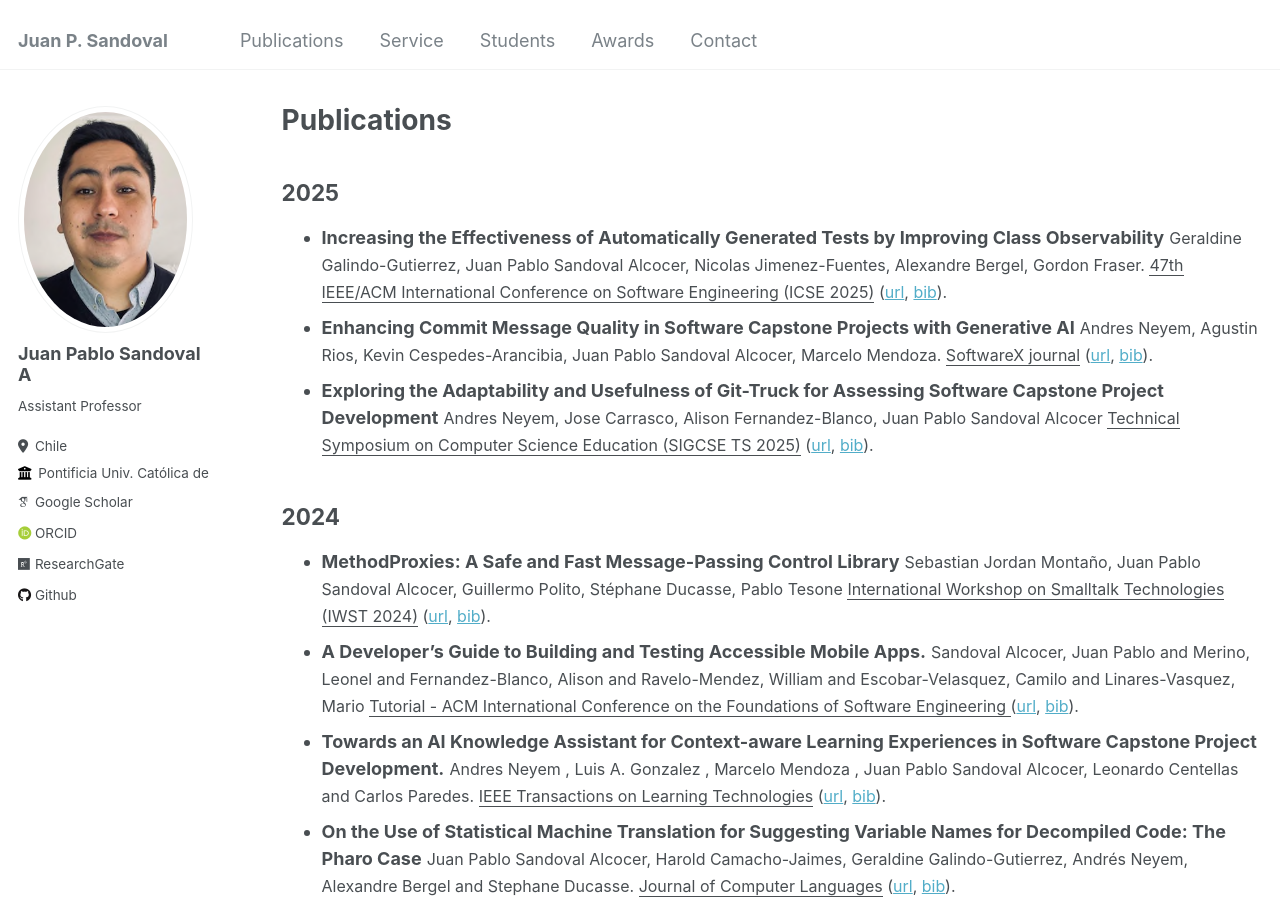
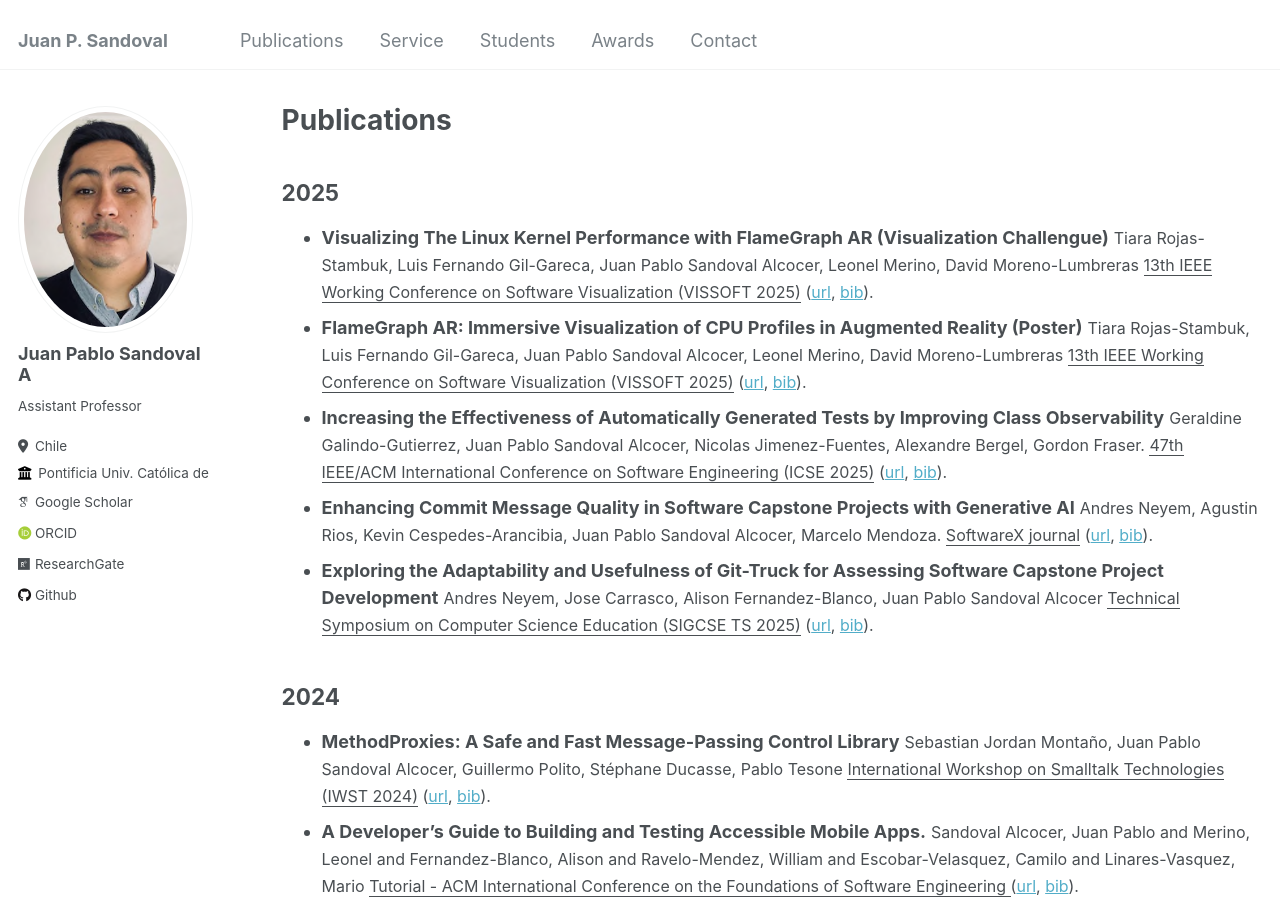
Before and after one commit to jpsandoval/jpsandoval.github.io, a Jekyll site: the page built from _pages/publications.md, in a window 1280 px wide and 900 px high. Built offline with Jekyll 4.4.1, drawn with Linux system fonts in a browser that asks for light colours; some web fonts are replaced.

Commit message:
adding papers

```diff
--- a/_pages/publications.md
+++ b/_pages/publications.md
@@ -8,6 +8,19 @@ author_profile: true
 
 
 ## 2025
+
+
+* **Visualizing The Linux Kernel Performance with FlameGraph AR (Visualization Challengue)**
+  <font size="3">Tiara Rojas-Stambuk, Luis Fernando Gil-Gareca, Juan Pablo Sandoval Alcocer, Leonel Merino, David Moreno-Lumbreras
+	<u>13th IEEE Working Conference on Software Visualization (VISSOFT 2025)</u>
+	(<a>url</a>, <a href="">bib</a>).
+  </font>
+
+* **FlameGraph AR: Immersive Visualization of CPU Profiles in Augmented Reality (Poster)**
+  <font size="3">Tiara Rojas-Stambuk, Luis Fernando Gil-Gareca, Juan Pablo Sandoval Alcocer, Leonel Merino, David Moreno-Lumbreras
+	<u>13th IEEE Working Conference on Software Visualization (VISSOFT 2025)</u>
+	(<a>url</a>, <a href="">bib</a>).
+  </font>
 
 * **Increasing the Effectiveness of Automatically Generated Tests by Improving Class Observability**
   <font size="3">Geraldine Galindo-Gutierrez, Juan Pablo Sandoval Alcocer, Nicolas Jimenez-Fuentes, Alexandre Bergel, Gordon Fraser.
```
Also changed, not shown: 7 other files.
